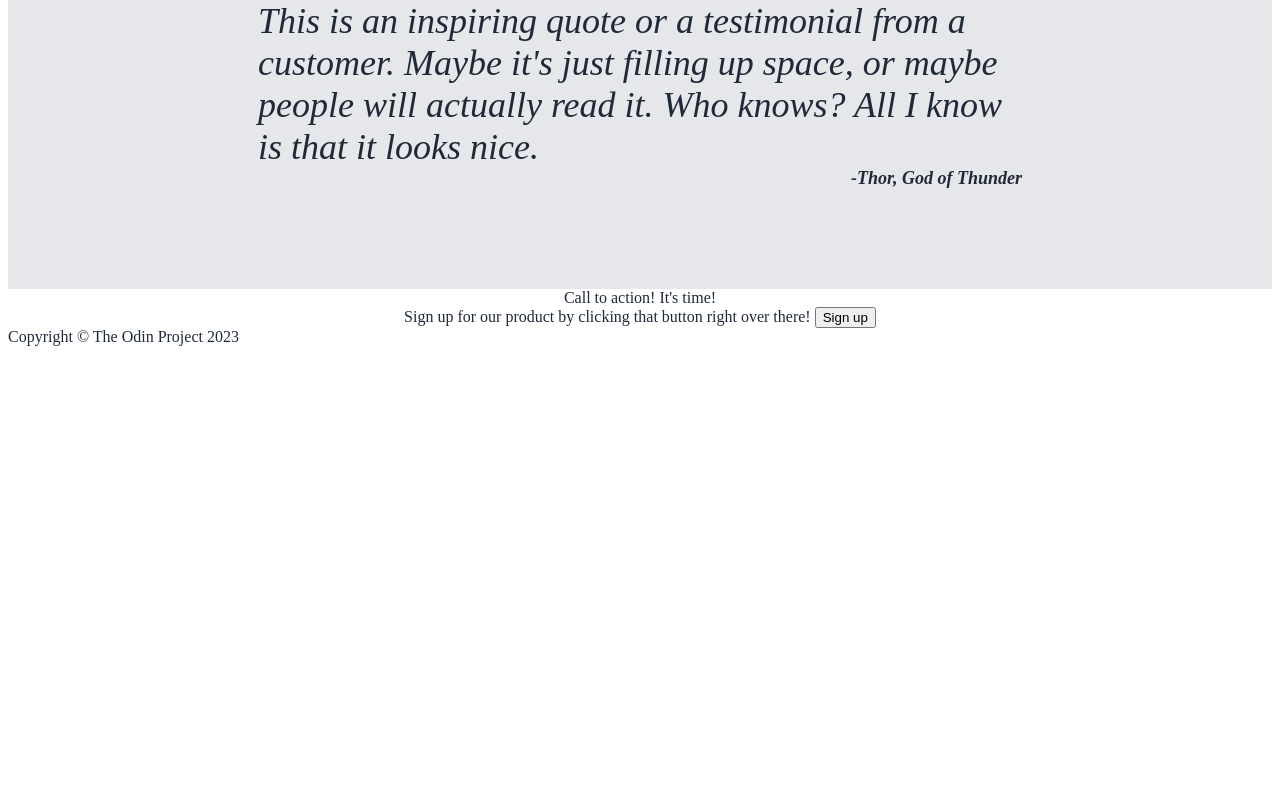
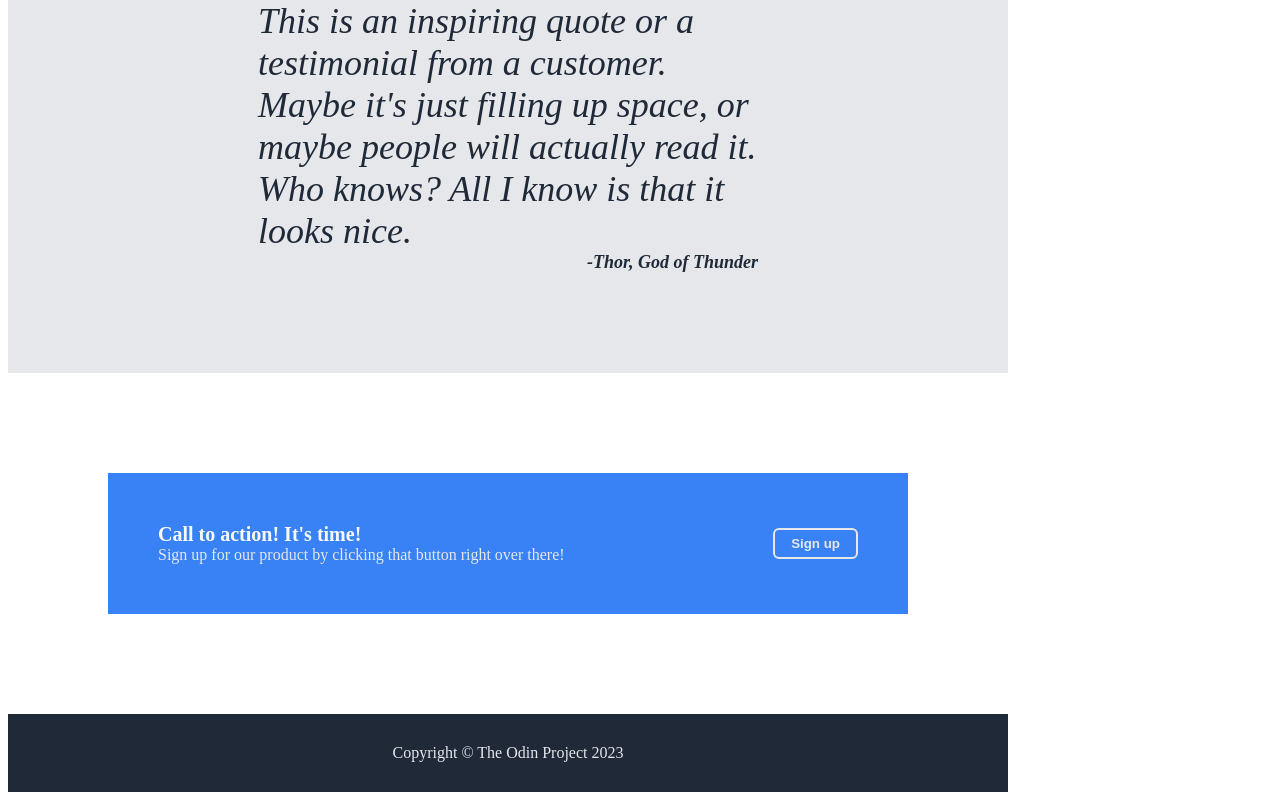
Before and after one commit to blainefreestone/landingPage, a plain HTML site: page index.html in a window 1280 px wide. Shown: the part 1005-1805 px from the top of the page. Before the commit the page ends 1359 px from the top, so only its background shows below. Drawn offline with Linux system fonts and the light colour scheme.

Commit message:
Finished main layout. Still needs work for resizing the page.

```diff
--- a/index.html
+++ b/index.html
@@ -60,10 +60,14 @@
                 <div class="author">-Thor, God of Thunder</div>
             </div>
 
-            <div class="sign-up">
-                <div class="title">Call to action! It's time!</div>
-                Sign up for our product by clicking that button right over there!
-                <button>Sign up</button>
+            <div class="bottom">
+                <div class="sign-up">
+                    <div class="left-content">
+                        <div class="title">Call to action! It's time!</div>
+                        Sign up for our product by clicking that button right over there!
+                    </div>
+                    <button>Sign up</button>
+                </div>
             </div>
         </div>
 
--- a/styles.css
+++ b/styles.css
@@ -1,5 +1,9 @@
 body {
     color: #1F2937;
+    display: flex;
+    flex-direction: column;
+    justify-content: center;
+    max-width: 1000px;
 }
 
 .header {
@@ -17,7 +21,7 @@ body {
     justify-content: space-between;
     align-items: baseline;
     font-size: 24px;
-    color: #F9FAF8
+    color: #F9FAF8;
 }
 
 .header-lower {
@@ -49,7 +53,7 @@ body {
     border-radius: 4px;
     padding: 5px 1px;
     max-width: 100px;
-    color: white;
+    color: #F9FAF8;
     font-weight: bold;
 }
 
@@ -110,6 +114,44 @@ body {
     text-align: right;
 }
 
+.content .bottom {
+    padding: 100px;
+}
+
+.content .bottom .sign-up {
+    display: flex;
+    justify-content: space-between;
+    max-width: 850px;
+    background-color: #3882F6;
+    text-align: left;
+    padding: 50px;
+    color: #E5E7EB;
+}
+
+.content .bottom .sign-up .title {
+    font-weight: bold;
+    color: #F9FAF8;
+    font-size: 20px;
+}
+
+.content .bottom .sign-up button {
+    align-self: center;
+    color: #E5E7EB;
+    font-weight: bold;
+    background-color: transparent;
+    border: 2px solid #E5E7EB;
+    border-radius: 6px;
+    box-shadow: none;
+    padding: 6px 16px;
+}
+
+.footer {
+    background-color: #1F2937;
+    color: #E5E7EB;
+    text-align: center;
+    padding: 30px;
+}
+
 .card img {
     object-fit: contain;
     max-height: 120px;
```
